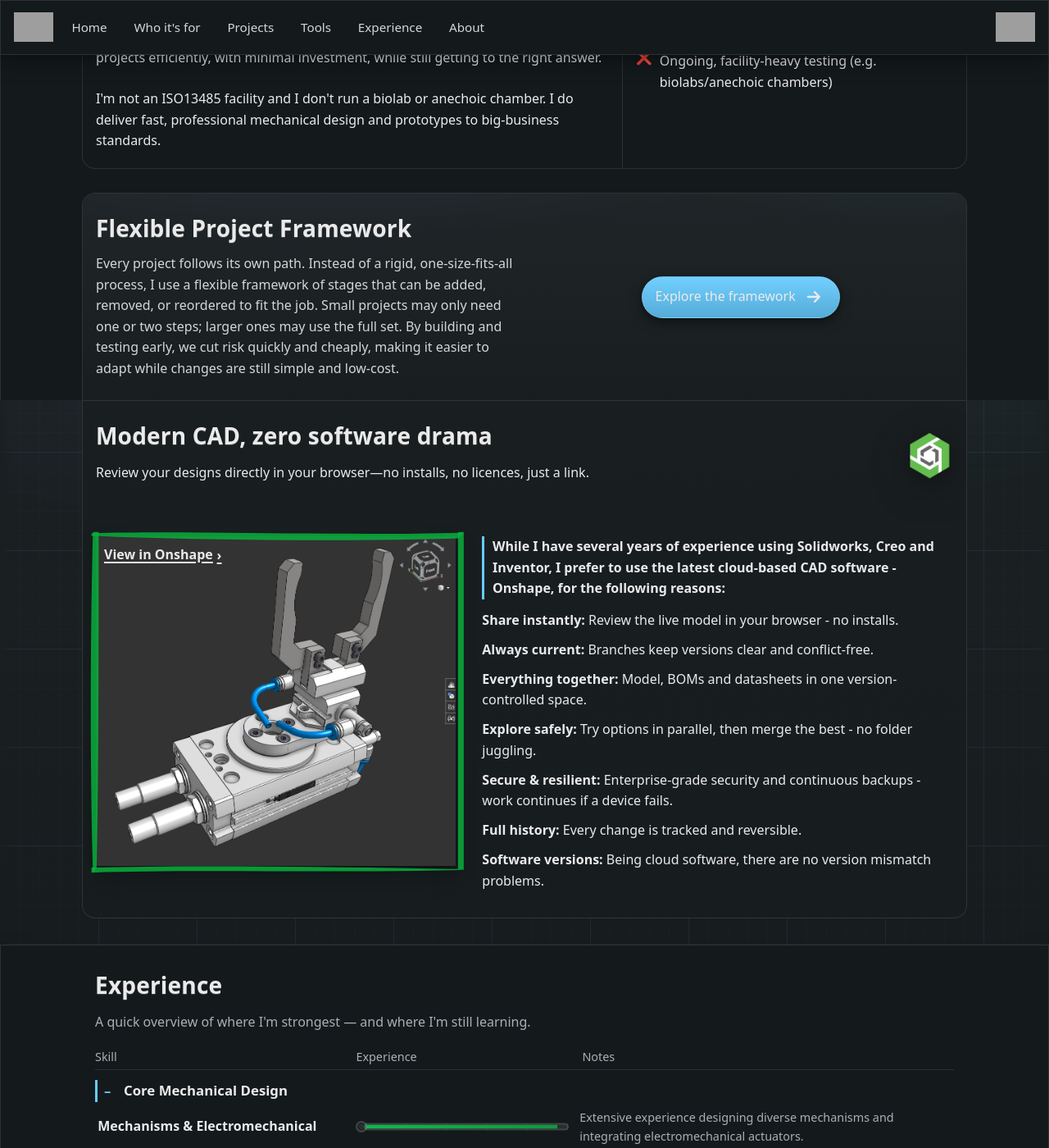
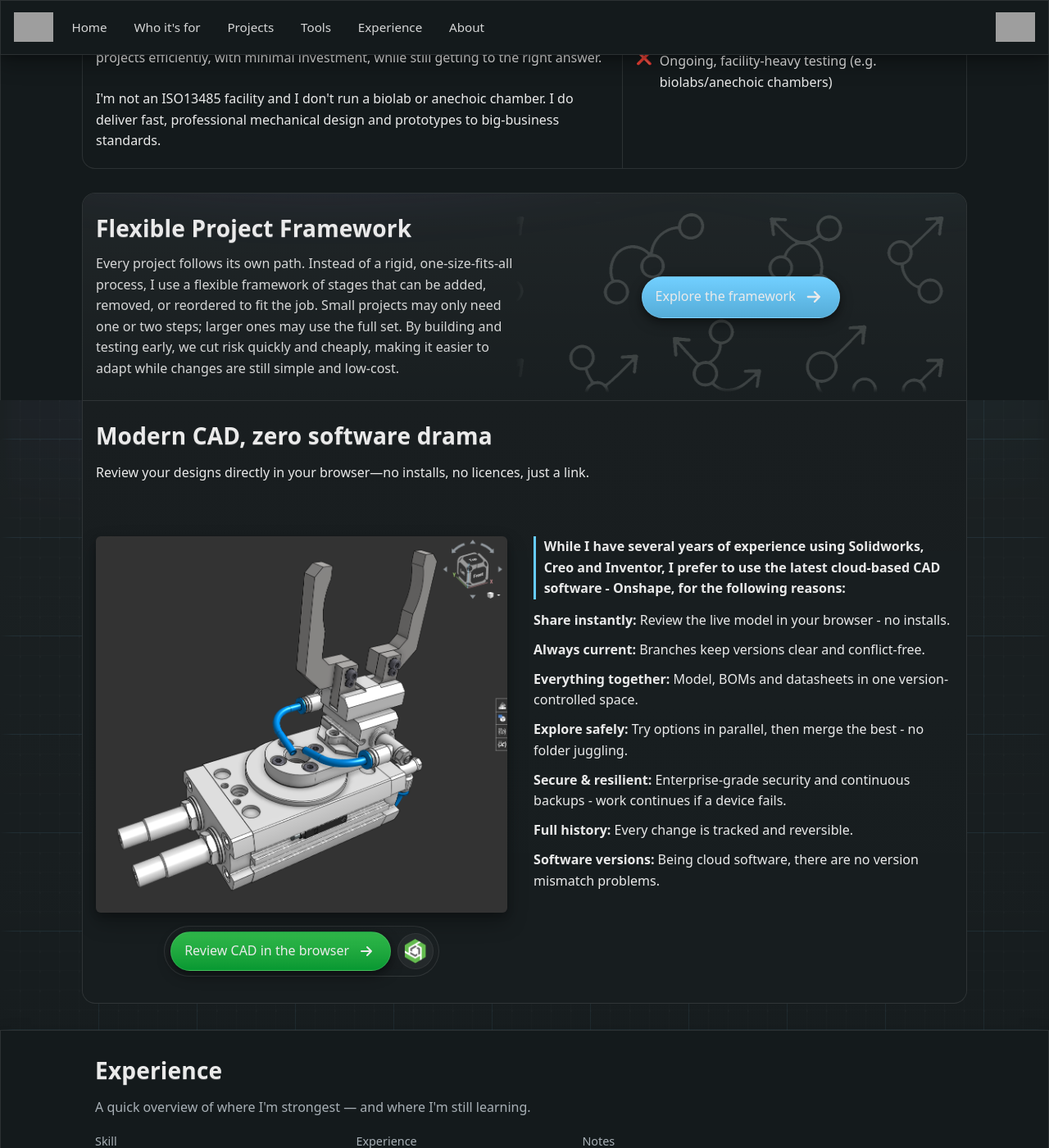
Before and after one commit to JamesAIzzard/jamesaizzard.github.io, a Jekyll site: the page built from index.html, in a window 1280 px wide and 1400 px high, scrolled down 1329 px. Shown: the whole window at 82% size. Built offline with Jekyll 4.4.1, drawn with Linux system fonts in a browser that asks for light colours; some web fonts are replaced; grey boxes are pictures that could not be loaded.

Commit message:
Refactor code structure for improved readability and maintainability

```diff
--- a/_includes/modern_cad.html
+++ b/_includes/modern_cad.html
@@ -8,7 +8,15 @@
                 <h2 id="onshape-title">Modern CAD, zero software drama</h2>
                 <p>Review your designs directly in your browser—no installs, no licences, just a link.</p>
             </div>
-            <img id="onshape-logo" class="drop-shadow" src="assets/images/onshape_logo.png" alt="Onshape logo" />
+            <div class="onshape-actions">
+                <a class="onshape-cta btn-pill btn--accent-1" href="https://cad.onshape.com/documents/54c1dbaf9878c3cbe49570f6/w/3a70a19c2e866bd995454e3e/e/835080b41fb88ea9f1b71f33?renderMode=0&amp;tangentEdgeStyle=1&amp;uiState=68aa1672fe19a445202134fe" target="_blank" rel="noopener">
+                    <span>Review CAD in the browser</span>
+                    <svg class="fp-arrow" width="24" height="24" viewBox="0 0 24 24" fill="none" xmlns="http://www.w3.org/2000/svg" aria-hidden="true" focusable="false">
+                      <path d="M5 12h12m0 0-5-5m5 5-5 5" stroke="currentColor" stroke-width="2" stroke-linecap="round" stroke-linejoin="round"/>
+                    </svg>
+                </a>
+                <img id="onshape-logo" class="drop-shadow" src="assets/images/onshape_logo.png" alt="Onshape logo" />
+            </div>
         </div>
 
         <div id="onshape-stage">
@@ -37,25 +45,19 @@
 
             </div>
 
-            <figure id="onshape-visual" class="drop-shadow sketch-frame">
-                <a class="onshape-link" href="https://cad.onshape.com/documents/54c1dbaf9878c3cbe49570f6/w/3a70a19c2e866bd995454e3e/e/835080b41fb88ea9f1b71f33?renderMode=0&tangentEdgeStyle=1&uiState=68aa1672fe19a445202134fe" target="_blank" rel="noopener">View in Onshape</a>
-                <svg class="sketch-svg" viewBox="0 0 100 100" preserveAspectRatio="none" aria-hidden="true" focusable="false">
-                    <!-- Smooth sweeping, slightly arced, fully opaque strokes -->
-                    <!-- Top stroke (extended to meet right stroke) -->
-                    <path d="M 0.6,1 C 28,0.2 72,1.8 104,0.8
-                             L 102.4,2.4 C 72,3.4 28,2.8 0.6,1.7 Z" />
-                    <!-- Right stroke (trimmed to meet bottom stroke) -->
-                    <path d="M 104,0.6 C 104,30 104,70 104,94.4
-                             L 102.4,94.2 C 102.4,70 102.4,30 102.4,0.7 Z" />
-                    <!-- Bottom stroke (nudged tighter toward image, again) -->
-                    <path d="M 104,94.4 C 72,95.4 28,94.2 0.6,95.2
-                             L 0.6,93.8 C 28,93.0 72,93.6 102.4,94.2 Z" />
-                    <!-- Left stroke (trimmed to meet bottom stroke) -->
-                    <path d="M 1,95.2 C 0.2,70 0.2,30 1,0.6
-                             L 2.6,0.6 C 2.6,30 2.6,70 2.0,93.8 Z" />
-                </svg>
+            <figure id="onshape-visual" class="drop-shadow">
                 <img src="assets/images/gripper.png" alt="Onshape assembly: gripper" />
             </figure>
+
+            <div class="onshape-actions">
+                <a class="onshape-cta btn-pill btn--accent-1" href="https://cad.onshape.com/documents/54c1dbaf9878c3cbe49570f6/w/3a70a19c2e866bd995454e3e/e/835080b41fb88ea9f1b71f33?renderMode=0&amp;tangentEdgeStyle=1&amp;uiState=68aa1672fe19a445202134fe" target="_blank" rel="noopener">
+                    <span>Review CAD in the browser</span>
+                    <svg class="fp-arrow" width="24" height="24" viewBox="0 0 24 24" fill="none" xmlns="http://www.w3.org/2000/svg" aria-hidden="true" focusable="false">
+                      <path d="M5 12h12m0 0-5-5m5 5-5 5" stroke="currentColor" stroke-width="2" stroke-linecap="round" stroke-linejoin="round"/>
+                    </svg>
+                </a>
+                <img id="onshape-logo" class="drop-shadow" src="assets/images/onshape_logo.png" alt="Onshape logo" />
+            </div>
 
         </div>
         </div>
--- a/_sass/components/_flexible_framework.scss
+++ b/_sass/components/_flexible_framework.scss
@@ -38,11 +38,13 @@
       "cta";
     gap: 0.6rem;
     align-items: start;
+    position: relative; /* create containing block for background layer */
+    z-index: 0; /* allow children to sit above ::after */
   }
 
   .pt-header > h2 { grid-area: title; }
   .pt-header > .pt-subtitle { grid-area: subtitle; }
-  .pt-header > .fp-cta { grid-area: cta; justify-self: start; align-self: start; }
+  .pt-header > .fp-cta { grid-area: cta; justify-self: stretch; align-self: stretch; }
 
   @media (min-width: 900px) {
     .pt-header {
@@ -51,7 +53,7 @@
         "title cta"
         "subtitle cta";
     }
-    .pt-header > .fp-cta { justify-self: center; align-self: center; }
+    .pt-header > .fp-cta { justify-self: stretch; align-self: stretch; }
   }
 
   .pt-subtitle {
@@ -59,9 +61,61 @@
     max-width: 60ch;
     margin: 0;
   }
+
+  /* Subtle, tileable node-loop background scoped to CTA only */
+  .fp-cta { position: relative; z-index: 0; }
+  .fp-cta::before {
+    content: "";
+    position: absolute;
+    /* Slightly overflow the CTA area so pattern reaches edges, then fade at edges */
+    top: -16px; right: -16px; bottom: -16px; left: -16px;
+    background-image: url('/assets/images/node_loop_background.png');
+    background-repeat: repeat;
+    /* Align to the right, nudge up to reveal lower row of icons */
+    background-position: right 0 top -128px;
+    /* Scale tile to half the original (1024px -> 512px) so icons appear smaller */
+    background-size: 512px 512px;
+    opacity: 0.18; /* subtle */
+    pointer-events: none;
+    z-index: -1;
+    /* Fade near edges: stronger on left, slight on right; also top/bottom fade */
+    -webkit-mask-image:
+      linear-gradient(
+        to right,
+        rgba(0,0,0,0) 0,
+        rgba(0,0,0,1) 24px,
+        rgba(0,0,0,1) calc(100% - 8px),
+        rgba(0,0,0,0) 100%
+      ),
+      linear-gradient(
+        to bottom,
+        rgba(0,0,0,0) 0,
+        rgba(0,0,0,1) 8px,
+        rgba(0,0,0,1) calc(100% - 8px),
+        rgba(0,0,0,0) 100%
+      );
+            mask-image:
+      linear-gradient(
+        to right,
+        rgba(0,0,0,0) 0,
+        rgba(0,0,0,1) 24px,
+        rgba(0,0,0,1) calc(100% - 8px),
+        rgba(0,0,0,0) 100%
+      ),
+      linear-gradient(
+        to bottom,
+        rgba(0,0,0,0) 0,
+        rgba(0,0,0,1) 8px,
+        rgba(0,0,0,1) calc(100% - 8px),
+        rgba(0,0,0,0) 100%
+      );
+    /* Combine both masks by intersecting their alpha */
+    -webkit-mask-composite: source-in;
+            mask-composite: intersect;
+  }
 }
 
-#project-types .fp-cta { display: flex; margin: 0; }
+#project-types .fp-cta { display: flex; margin: 0; justify-content: center; align-items: center; }
 
 #project-types .fp-arrow-link { @extend .btn-pill; }
 
--- a/_sass/components/_modern_cad.scss
+++ b/_sass/components/_modern_cad.scss
@@ -3,10 +3,13 @@
 /* Header: title/subtitle on left, logo on right */
 #onshape-header {
     display: grid;
-    grid-template-columns: 1fr auto;
+    grid-template-columns: 1fr;
+    grid-template-areas: 'headings';
     align-items: center;
-    gap: clamp(0.8rem, 2vw, 1.2rem);
+    gap: clamp(0.6rem, 1.6vw, 1rem);
 }
+.onshape-headings { grid-area: headings; }
+#onshape-header .onshape-actions { display: none; }
 
 .onshape-headings {
     display: grid;
@@ -29,8 +32,31 @@
         drop-shadow(0 12px 24px rgba(0, 0, 0, 0.28)) drop-shadow(0 3px 8px rgba(0, 0, 0, 0.20));
 }
 
-/* Ensure onshape header text aligns left */
-#modern-cad h2 { text-align: left; }
+/* Unified CTA + logo group */
+.onshape-actions {
+    display: inline-flex;
+    align-items: center;
+    gap: 0.6rem;
+    padding: 0.35rem 0.45rem;
+    border: 1px solid var(--panel-edge);
+    border-radius: 999px;
+    background: linear-gradient(180deg, rgba(255,255,255,0.03), rgba(255,255,255,0.015)), var(--panel);
+}
+.onshape-actions .onshape-cta { white-space: nowrap; }
+.onshape-actions #onshape-logo {
+    width: 44px;
+    height: 44px;
+    max-width: 44px;
+    max-height: 44px;
+    padding: 6px;
+    border-radius: 999px;
+    background: rgba(255,255,255,0.05);
+    border: 1px solid color-mix(in oklab, var(--panel-edge) 60%, transparent);
+    filter: none; /* override drop-shadow in grouped context */
+}
+
+/* Header text alignment: default inherits; right-align at desktop for visual contrast */
+#modern-cad h2 { text-align: inherit; }
 
 /* Subtitle uses a standard paragraph; no special styles needed */
 
@@ -46,12 +72,22 @@
 }
 
 @media (min-width: 900px) {
+    /* Desktop: grid layout to place actions under image */
+    #onshape-stage {
+        display: grid;
+        grid-template-columns: min(42%, 520px) 1fr;
+        grid-template-rows: auto auto;
+        grid-template-areas:
+            'figure copy'
+            'actions copy';
+        align-items: start;
+        column-gap: 2rem;
+        row-gap: 1rem;
+    }
 
-    /* Side-by-side at desktop */
-    #onshape-stage {
-        flex-direction: row;
-        align-items: flex-start;
-        gap: 2rem;
+    #onshape-header {
+        grid-template-columns: 1fr;
+        grid-template-areas: 'headings';
     }
 }
 
@@ -80,47 +116,17 @@
     width: 100%;
     max-width: 100%;
     margin: 0;
-    border-radius: 6px; /* default rounding for non-sketched use */
-    overflow: hidden; /* default: clip inner image corners */
-}
-
-/* SVG-based hand-drawn/sketched frame that sits slightly outside the image */
-#onshape-visual.sketch-frame {
-    border: 0;
-    border-radius: 0; /* hard corners */
-    overflow: visible; /* allow the frame to extend out */
-}
-
-#onshape-visual .sketch-svg {
-    position: absolute;
-    top: -8px;    /* reduced top outset */
-    bottom: 0;    /* align SVG bottom to image bottom */
-    left: -8px;   /* reduced left outset */
-    right: -80px; /* extended right outset */
-    pointer-events: none;
-    z-index: 1; /* sit above the image */
-    overflow: visible; /* allow drawing beyond the viewBox */
-}
-
-#onshape-visual .sketch-svg path {
-    fill: var(--accent-1);
-    stroke: none;
-    opacity: 0.82; /* slightly more transparent */
+    border-radius: 6px;
+    overflow: hidden; /* clip inner image corners */
 }
 
 @media (min-width: 900px) {
-    #onshape-visual {
-        order: 1;
-        flex: 0 0 auto;
-        width: min(42%, 520px);
-        max-width: 520px;
-    }
+    #onshape-visual { grid-area: figure; width: min(42%, 520px); max-width: 520px; }
+    #onshape-copy { grid-area: copy; }
+}
 
-    #onshape-copy {
-        order: 2;
-        flex: 1 1 0;
-    }
-}
+/* Actions sit under the image */
+#onshape-stage .onshape-actions { grid-area: actions; }
 
 #onshape-visual img {
     display: block;
@@ -195,6 +201,30 @@
   padding-inline: var(--rail-gutter);
 }
 
+/* Overrides: left-align header, actions under image, larger figure, tighter pill end */
+#onshape-header { grid-template-areas: 'headings'; }
+#onshape-header .onshape-actions { display: none; }
+
+@media (min-width: 900px) {
+  #onshape-stage {
+    display: grid;
+    grid-template-columns: minmax(460px, 48%) 1fr;
+    grid-template-rows: auto auto;
+    grid-template-areas:
+      'figure copy'
+      'actions copy';
+    align-items: start;
+    column-gap: 2rem;
+    row-gap: 1rem;
+  }
+  #onshape-visual { grid-area: figure; width: 100%; max-width: 640px; }
+  #onshape-copy { grid-area: copy; }
+}
+
+#onshape-stage .onshape-actions { grid-area: actions; justify-self: center; align-self: start; }
+.onshape-actions { gap: 0.5rem; padding: 0.35rem 0.4rem 0.35rem 0.45rem; margin-inline: auto; }
+.onshape-actions #onshape-logo { margin-right: 0; }
+
 @media (min-width: 900px) {
     #onshape-copy a.button {
         width: max-content;
--- a/assets/css/site.scss
+++ b/assets/css/site.scss
@@ -6,8 +6,6 @@
 @import "components/hero";
 @import "components/manufacturing";
 @import "components/where_fits";
-// Temporarily unplugged: project types section
-// @import "components/project_types";
 @import "components/flexible_framework";
 @import "components/modern_cad";
 @import "components/contact";
```
Also changed, not shown: assets/images/node_loop_background.png (added), 1 other file.
